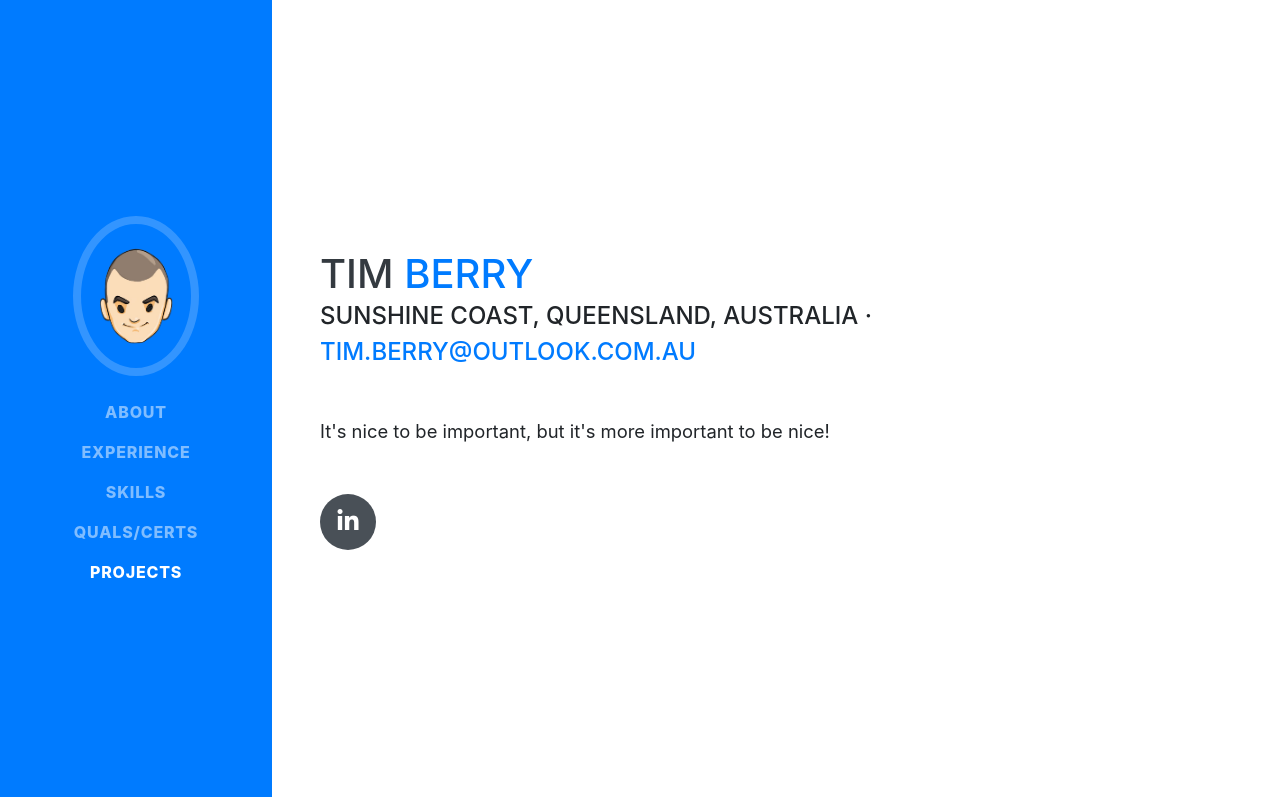
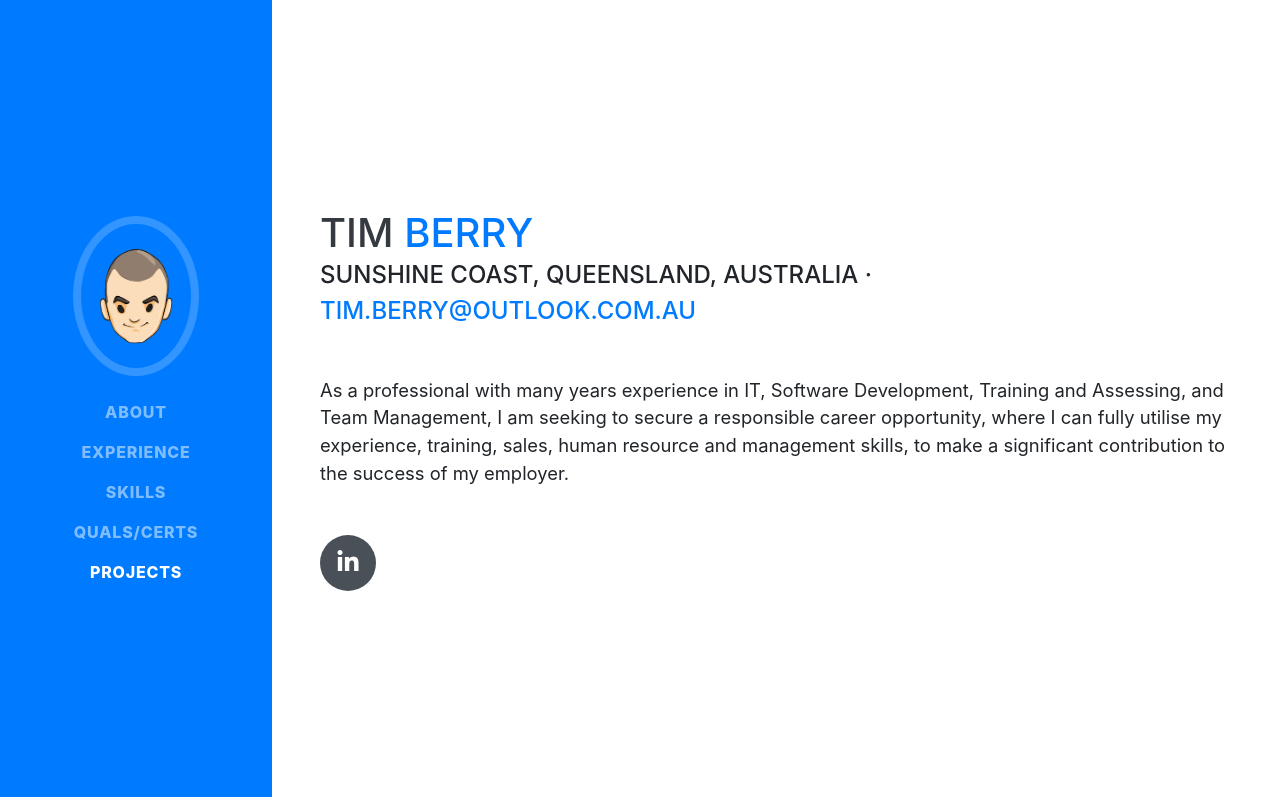
Before and after one commit to Kaanyog/resume, a website with bundled scripts: page index.html in a window 1280 px wide. Shown: the top 797 px of the page. Built offline with nearby package versions, Linux system fonts and the light colour scheme; files whose address does not match are found by name; a web font is replaced by a local one.

Commit message:
updated about section

```diff
--- a/index.html
+++ b/index.html
@@ -67,7 +67,7 @@
         <div class="subheading mb-5">Sunshine Coast, Queensland, Australia ·
           <a href="mailto:tim.berry@outlook.com.au">tim.berry@outlook.com.au</a>
         </div>
-        <p class="lead mb-5">It's nice to be important, but it's more important to be nice!</p>
+        <p class="lead mb-5">As a professional with many years experience in IT, Software Development, Training and Assessing, and Team Management, I am seeking to secure a responsible career opportunity, where I can fully utilise my experience, training, sales, human resource and management skills, to make a significant contribution to the success of my employer.</p>
         <div class="social-icons">
           <a href="http://bit.ly/tim_berry">
             <i class="fab fa-linkedin-in"></i>
```
